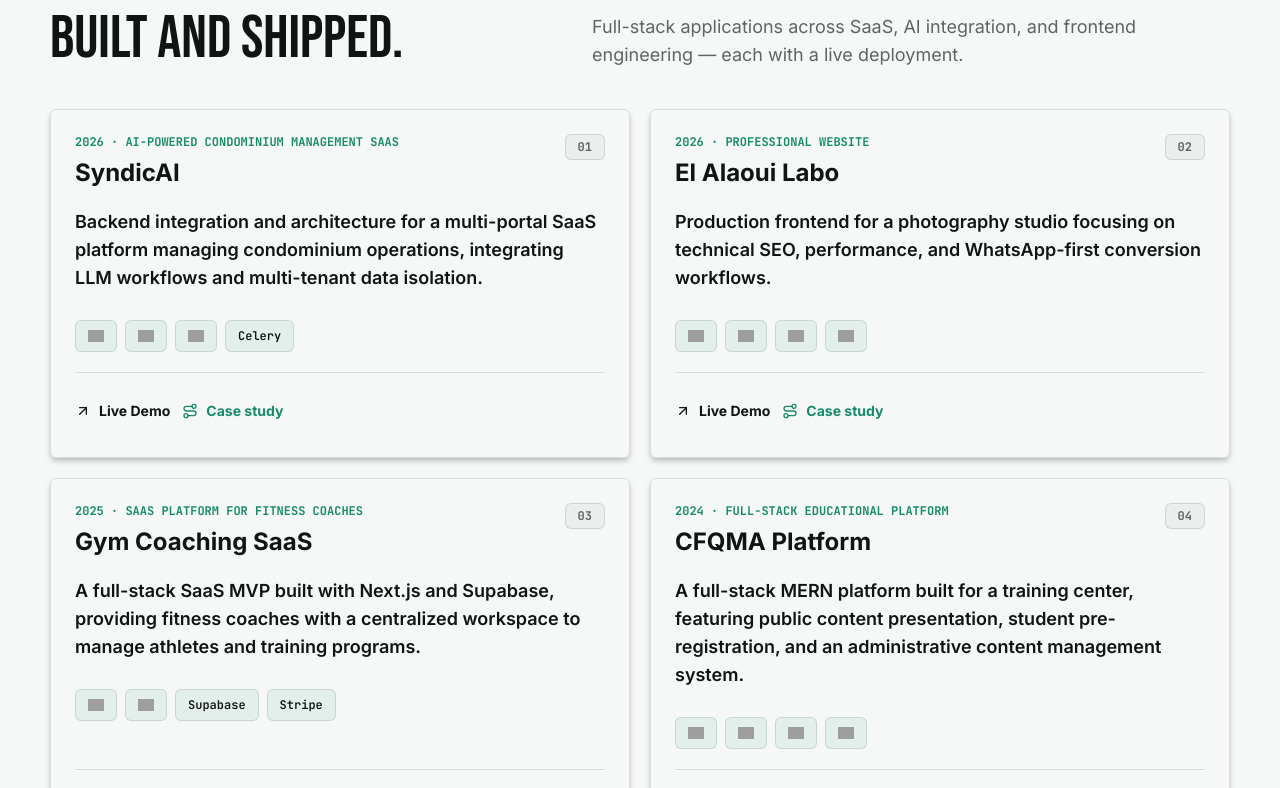
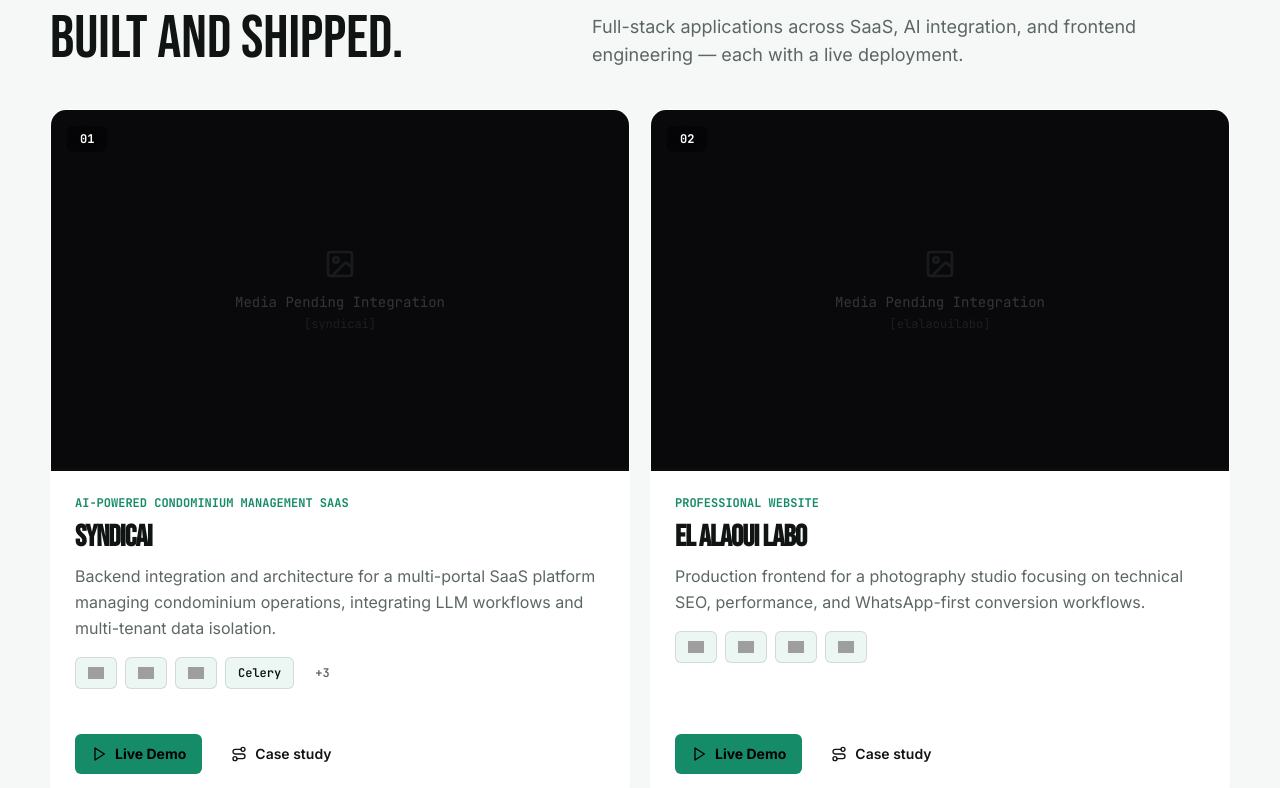
Before and after one commit to HariMohamed/My-PortFolio, a React (Vite) app: page / in a window 1280 px wide. Shown: the part 952-1740 px from the top of the page. Built offline with nearby package versions, Linux system fonts and the light colour scheme; grey boxes are pictures that could not be loaded.

Commit message:
feat: redesign project cards for visual previews

```diff
--- a/src/components/ProjectCard.jsx
+++ b/src/components/ProjectCard.jsx
@@ -1,41 +1,113 @@
-import { ArrowUpRight, Route } from "lucide-react";
+import { ArrowUpRight, Play, Route, Image as ImageIcon } from "lucide-react";
 import { Link } from "react-router-dom";
-import MotionWrapper from "./MotionWrapper";
+import { motion, useReducedMotion } from "framer-motion";
 import TechChip from "./TechChip";
 
 export default function ProjectCard({ project, index = 0 }) {
+  const prefersReducedMotion = useReducedMotion();
+
+  const cardVariants = {
+    hidden: { opacity: 0, y: prefersReducedMotion ? 0 : 30 },
+    visible: {
+      opacity: 1,
+      y: 0,
+      transition: {
+        duration: 0.6,
+        delay: index * 0.1,
+        ease: [0.16, 1, 0.3, 1]
+      }
+    }
+  };
+
   return (
-    <MotionWrapper delay={index * 0.05} hover className="project-card">
-      <div className="project-card-top">
-        <div>
-          <p className="project-meta">
-            {project.period} · {project.category}
+    <motion.article
+      initial="hidden"
+      whileInView="visible"
+      viewport={{ once: true, margin: "-50px" }}
+      variants={cardVariants}
+      className="group relative flex flex-col overflow-hidden rounded-2xl shadow-[var(--inset-border)] backdrop-blur-md border border-transparent bg-surface transition-all duration-300 hover:bg-white/[0.04]"
+    >
+      <figure className="relative aspect-[16/10] w-full overflow-hidden bg-[#09090b] shadow-[inset_0_-1px_0_0_rgba(255,255,255,0.05)] border-b border-transparent">
+        {project.videoPreviewUrl ? (
+          <video
+            src={project.videoPreviewUrl}
+            poster={project.posterUrl}
+            className="absolute inset-0 w-full h-full object-cover opacity-80 transition-transform duration-700 group-hover:scale-105"
+            muted
+            playsInline
+            loop
+            preload="none"
+            aria-label={`Video preview of ${project.title}`}
+          />
+        ) : project.posterUrl ? (
+          <img
+            src={project.posterUrl}
+            alt={`Screenshot of ${project.title}`}
+            className="absolute inset-0 w-full h-full object-cover opacity-80 transition-transform duration-700 group-hover:scale-105"
+            loading="lazy"
+          />
+        ) : (
+          <div className="absolute inset-0 flex flex-col items-center justify-center text-muted font-mono text-sm opacity-50 transition-opacity duration-300 group-hover:opacity-80">
+            <ImageIcon className="w-8 h-8 mb-3 opacity-40" aria-hidden="true" />
+            <span>Media Pending Integration</span>
+            <span className="text-xs opacity-50 mt-1">[{project.slug}]</span>
+          </div>
+        )}
+
+        {/* Subtle overlay gradient to ensure text readability if we put labels on the image */}
+        <div className="absolute inset-0 bg-gradient-to-t from-[#09090b]/80 via-transparent to-transparent opacity-60" aria-hidden="true" />
+
+        {/* Project Number Badge (moved onto media block for cinematic feel) */}
+        <div className="absolute top-4 left-4 rounded-md shadow-[var(--inset-border)] backdrop-blur-md border border-transparent bg-black/40 px-3 py-1 font-mono text-xs font-bold text-white">
+          {String(index + 1).padStart(2, "0")}
+        </div>
+      </figure>
+
+      <div className="flex flex-col flex-grow p-6">
+        <div className="mb-4">
+          <p className="mb-2 font-mono text-xs font-bold uppercase text-accent">
+            {project.category}
           </p>
-          <h3>{project.title}</h3>
-        </div>
-        <span className="project-number">{String(index + 1).padStart(2, "0")}</span>
+          <h3 className="font-display text-3xl font-extrabold text-text tracking-tight mb-2">
+            {project.title}
+          </h3>
+          <p className="text-muted leading-relaxed">
+            {project.summary}
+          </p>
         </div>
 
-      <p className="project-summary">{project.summary}</p>
-
-      <div className="chip-row mt-2">
+        <div className="mb-6 flex flex-wrap gap-2">
           {project.stack.slice(0, 4).map((tech) => (
             <TechChip key={tech} tech={tech} />
           ))}
+          {project.stack.length > 4 && (
+            <span className="inline-flex min-h-8 items-center rounded-md shadow-[var(--inset-border)] backdrop-blur-md border border-transparent px-3 py-1 font-mono text-xs font-semibold text-muted bg-white/[0.02]">
+              +{project.stack.length - 4}
+            </span>
+          )}
         </div>
 
-      <div className="project-actions">
-        {project.links.live ? (
-          <a className="text-link font-bold text-text hover:text-accent" href={project.links.live} target="_blank" rel="noopener noreferrer">
-            <ArrowUpRight aria-hidden="true" />
+        <div className="mt-auto flex flex-wrap gap-3 shadow-[inset_0_1px_0_0_rgba(255,255,255,0.05)] border-t border-transparent pt-5">
+          {project.links.live && (
+            <a
+              className="inline-flex h-10 items-center gap-2 rounded-md bg-accent px-4 text-sm font-bold text-black transition-colors hover:bg-accent/80"
+              href={project.links.live}
+              target="_blank"
+              rel="noopener noreferrer"
+            >
+              <Play className="w-4 h-4" aria-hidden="true" />
               Live Demo
             </a>
-        ) : null}
-        <Link className="text-link" to={project.links.caseStudy}>
-          <Route aria-hidden="true" />
+          )}
+          <Link
+            className="inline-flex h-10 items-center gap-2 rounded-md shadow-[var(--inset-border)] backdrop-blur-md border border-transparent bg-white/[0.03] px-4 text-sm font-semibold text-text transition-colors hover:bg-white/[0.08]"
+            to={project.links.caseStudy}
+          >
+            <Route className="w-4 h-4" aria-hidden="true" />
             Case study
           </Link>
         </div>
-    </MotionWrapper>
+      </div>
+    </motion.article>
   );
 }
```
Lines whose indentation alone changed are shown as unchanged.
